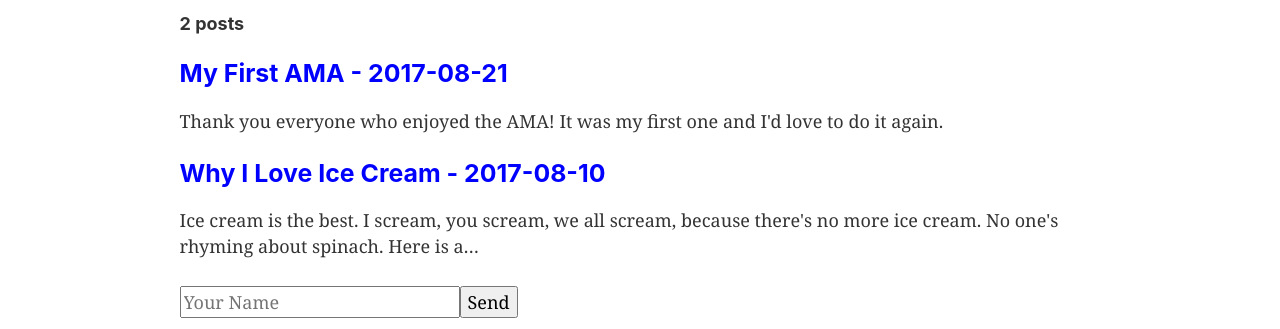
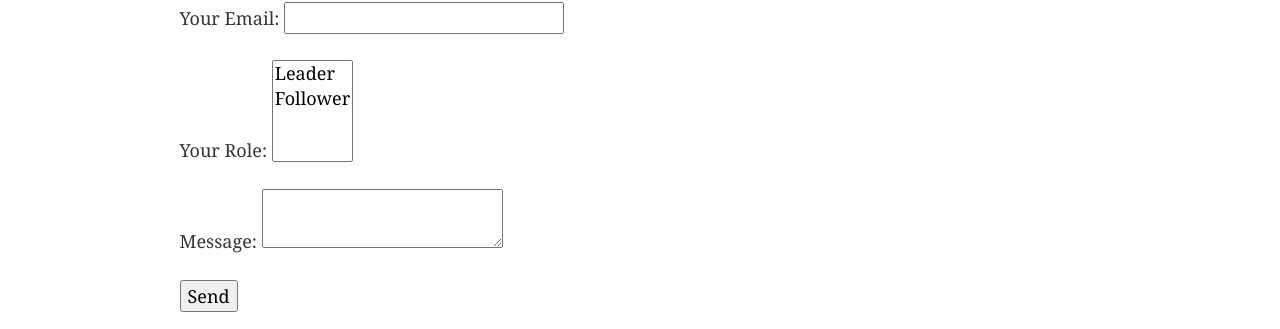
Before and after one commit to SophieHau/gatsby-tuto, a Gatsby site: page / in a window 1280 px wide. Shown: the part 179-508 px from the top of the page. Built offline with nearby package versions, Linux system fonts and the light colour scheme; Gatsby itself is replaced by a stand-in of ours.

Commit message:
adding fields

```diff
--- a/src/pages/index.js
+++ b/src/pages/index.js
@@ -18,6 +18,26 @@ const BlogTitle = styled.h3`
 export default ({ data }) => {
   return (
     <Layout>
+      <form name="contact" method="POST" data-netlify="true">
+  <p>
+    <label>Your Name: <input type="text" name="name" /></label>
+  </p>
+  <p>
+    <label>Your Email: <input type="email" name="email" /></label>
+  </p>
+  <p>
+    <label>Your Role: <select name="role[]" multiple>
+      <option value="leader">Leader</option>
+      <option value="follower">Follower</option>
+    </select></label>
+  </p>
+  <p>
+    <label>Message: <textarea name="message"></textarea></label>
+  </p>
+  <p>
+    <button type="submit">Send</button>
+  </p>
+</form>
       <SEO title="Home" />
       <div>
         <h1>Thoughts</h1>
@@ -32,15 +52,6 @@ export default ({ data }) => {
             </div>
           ))
         }
-        <form
-          name="contact"
-          method="post"
-          data-netlify = "true"
-          data-netlify-honeypot="bot-field"
-        >
-          <input name="name" type="text" placeholder="Your Name"/>
-          <button>Send</button>
-        </form>
       </div>
 
     </Layout>
```
